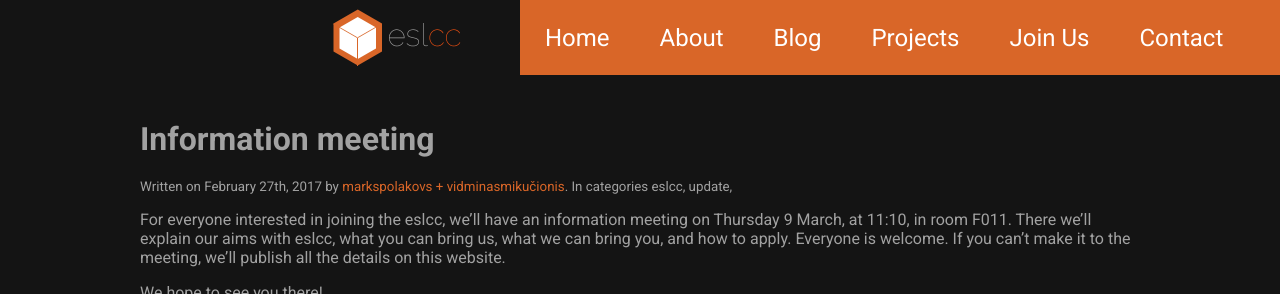
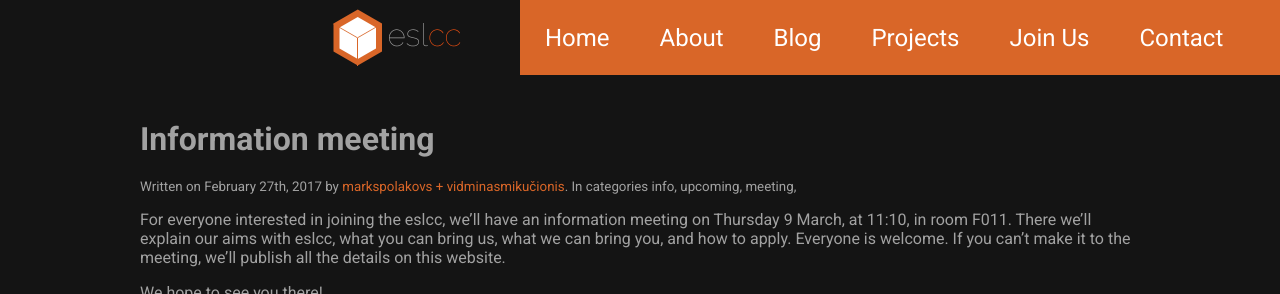
Before and after one commit to eslcc/eslcc.github.io, a Jekyll site: the page built from _posts/2017-02-27-information-meeting.md, in a window 1280 px wide, cut to the strip 0-294 px from the top of the page. Built offline with Jekyll 4.4.1, drawn with Linux system fonts in a browser that asks for light colours.

Commit message:
Update 2017-02-27-information-meeting.md

```diff
--- a/_posts/2017-02-27-information-meeting.md
+++ b/_posts/2017-02-27-information-meeting.md
@@ -2,7 +2,7 @@
 layout: post
 title:  "Information meeting"
 date:   2017-02-27 20:58:23 +0100
-categories: eslcc update
+categories: info upcoming meeting
 author: markspolakovs + vidminasmikučionis
 ---
 
```
